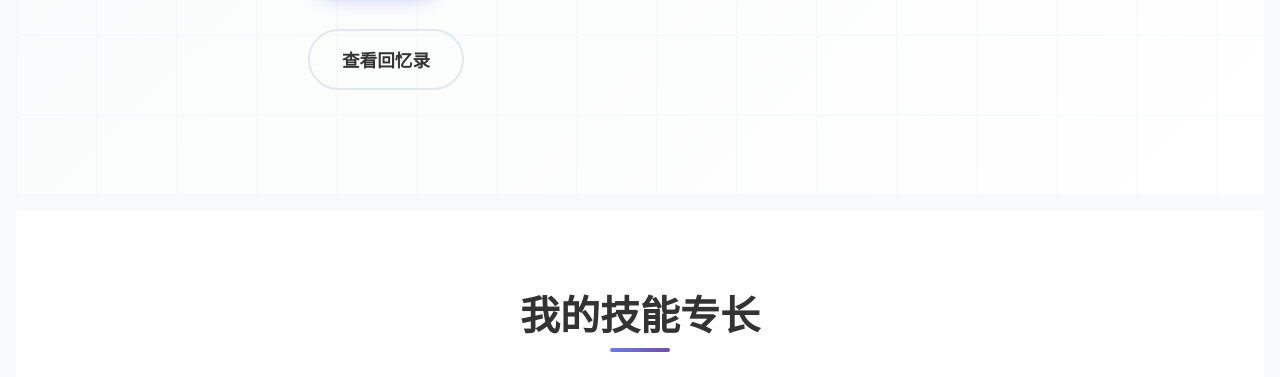
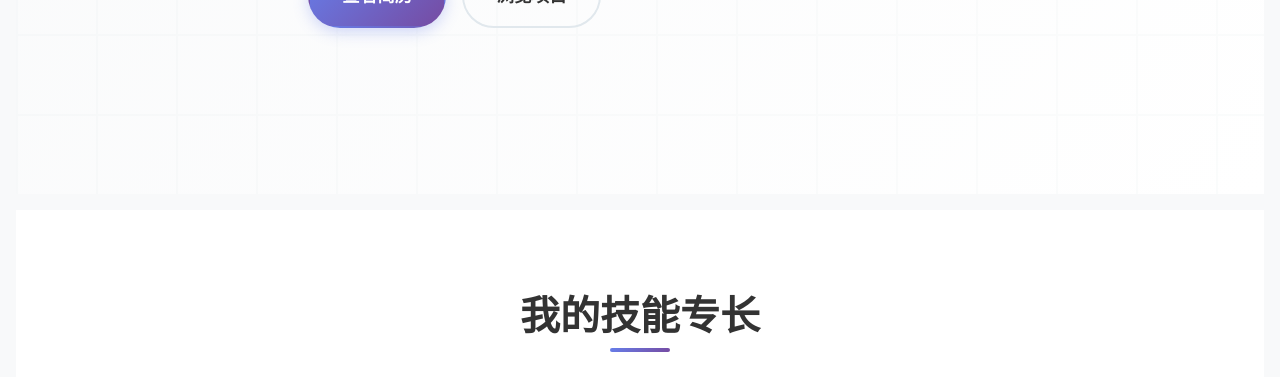
Before and after one commit to Dailers1/DLS, a plain HTML site: page index.html in a window 1280 px wide. Shown: the part 720-1097 px from the top of the page. Drawn offline with Linux system fonts and the light colour scheme.

Commit message:
Update index.html

```diff
--- a/index.html
+++ b/index.html
@@ -58,7 +58,7 @@
                     </div>
 
                     <div class="hero-buttons">
-                        <button onclick="showMemoryAlbum()" class="btn btn-secondary">查看回忆录</button>
+<!--                         <button onclick="showMemoryAlbum()" class="btn btn-secondary">查看回忆录</button> -->
                     </div>
                 </div>
 
```
